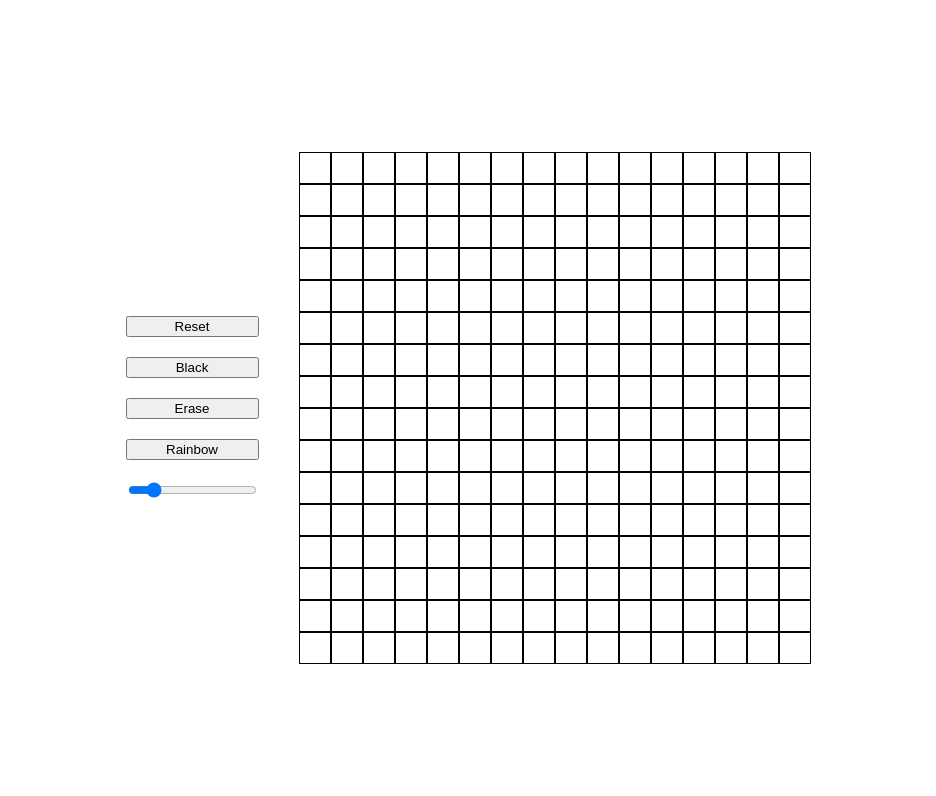
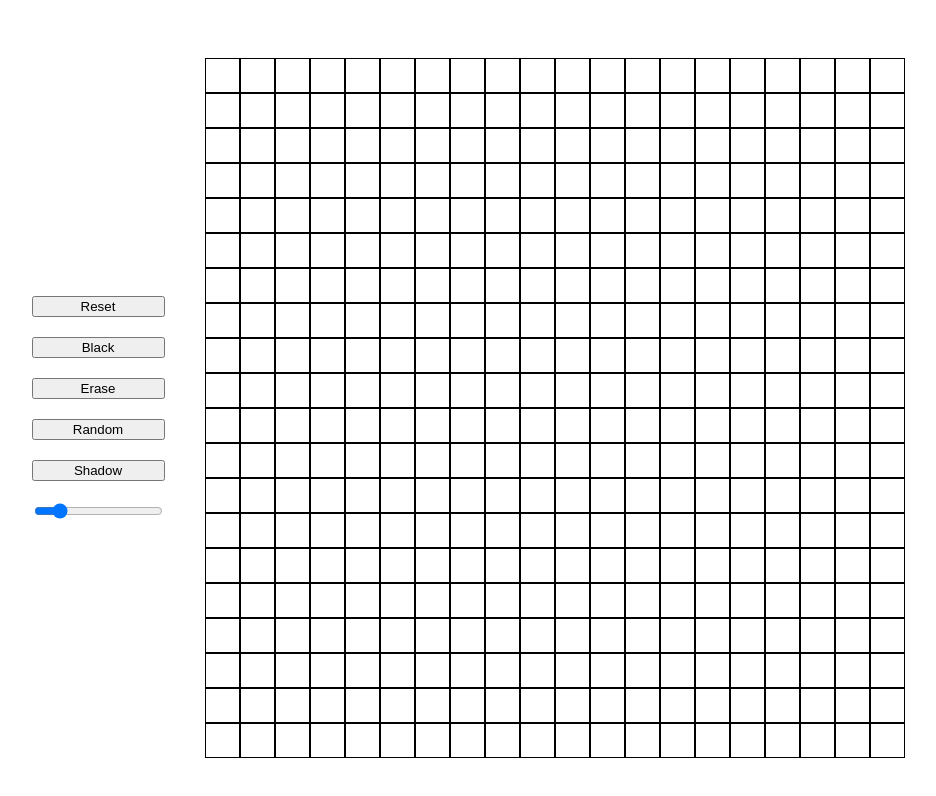
Before and after one commit to ZiadGamall/etch-a-sketch, a plain HTML site: page index.html in a window 1280 px wide. Both pictures are taken after a click on the button "Reset". Shown: the whole page, without its empty margins (172-1108 px from the left). Drawn offline with Linux system fonts and the light colour scheme.

Commit message:
Edit black, erase and reset functions Add randomColor functions
black, erase and reset change the background color of the cell directly
instead of changing the class.
randomColor changes the background color of the hovered over cell randomly.

```diff
--- a/eas.js
+++ b/eas.js
@@ -1,31 +1,45 @@
 const container = document.getElementById('container');
 const columns = document.getElementById('column-container');
-
-for (let j = 1; j < 17; j++) {
+const n = 20
+    //creating a 16x16 grid
+for (let j = 0; j < n; j++) {
 
     const column = document.createElement('div');
     column.classList.add('column')
 
-    for (let i = 1; i < 17; i++) {
+    for (let i = 0; i < n; i++) {
         const row = document.createElement('div')
         row.classList.add('row')
         column.appendChild(row)
     }
-    container.appendChild(column)
+    columns.appendChild(column)
 }
 
 const cells = document.querySelectorAll('.row');
+const dark = document.getElementById('dark')
+const reset = document.getElementById('reset');
+const erase = document.getElementById('erase');
+const rainbow = document.getElementById('color')
 
-cells.forEach(cell => {cell.addEventListener('mouseover', () => changeColor(cell))})
+    //change the color of cells if hovered over (black)
+dark.addEventListener('click', () => cells.forEach(cell => {cell.addEventListener('mouseover', () => cell.style.backgroundColor = '#000')}));
 
-function changeColor (e) {
-    e.classList.add('dark')
+    //make the color of all cells white
+reset.addEventListener('click', () => {removeClass(cells)});
+
+    //function responsible for turning the cells white
+function removeClass (cells) {
+    cells.forEach(cell => cell.style.backgroundColor = "#fff");
 }
 
-const reset = document.getElementById('reset')
+    //make the color of the hovered over cell white
+erase.addEventListener('click', () => cells.forEach(cell => {cell.addEventListener('mouseover', () => cell.style.backgroundColor = '#fff')}));
 
-reset.addEventListener('click', () => {removeClass(cells)})
+    //generate a random color
+function randomColor (e) {
+    let random = '#' + Math.floor(Math.random()*16777215).toString(16);
+    e.style.backgroundColor = random;
+    console.log(random)
+}
 
-function removeClass (cells) {
-    cells.forEach(cell => cell.classList.remove('dark'))
-}
+rainbow.addEventListener('click', () => cells.forEach(cell => {cell.addEventListener('mouseover', () => randomColor(cell))}));
--- a/index.html
+++ b/index.html
@@ -8,14 +8,15 @@
 </head>
 <body>
     <div id="container">
-        <div id="column-container"></div>
         <div id="buttons">
             <button id="reset">Reset</button>
             <button id="dark">Black</button>
             <button id="erase">Erase</button>
-            <button id="color">Rainbow</button>
+            <button id="color">Random</button>
+            <button id="shadow">Shadow</button>
             <input type="range" value="16" max="100" step="1">
         </div>
+        <div id="column-container"></div>
     </div>
 
 
--- a/style.css
+++ b/style.css
@@ -5,32 +5,36 @@ html {
 body {
     height: 100%;
     display: flex;
-    flex-direction: column;
     justify-content: center;
     align-items: center;
 }
 
+#container {
+    display: flex;
+    justify-content: center;
+    align-items: center;
+}
 
-#container {
+#column-container {
     display: flex;
     align-items: center;
     flex: 1;
+    width: 700px;
+    height: 700px;
 }
 
 .column {
-    flex: 1;
+    display: flex;
+    flex-direction: column;
+    flex: 1 ;
+    height: 700px;
 }
 
 .row {
-    flex: 1 ;
-    height: 30px;
-    width: 30px;
-    border: 0.1px solid black;
+    flex: 1 0 5px;
+    min-width: 5px;
+    border: 1px solid black;
 
-}
-
-.dark {
-    background-color: black;
 }
 
 #buttons {
```
